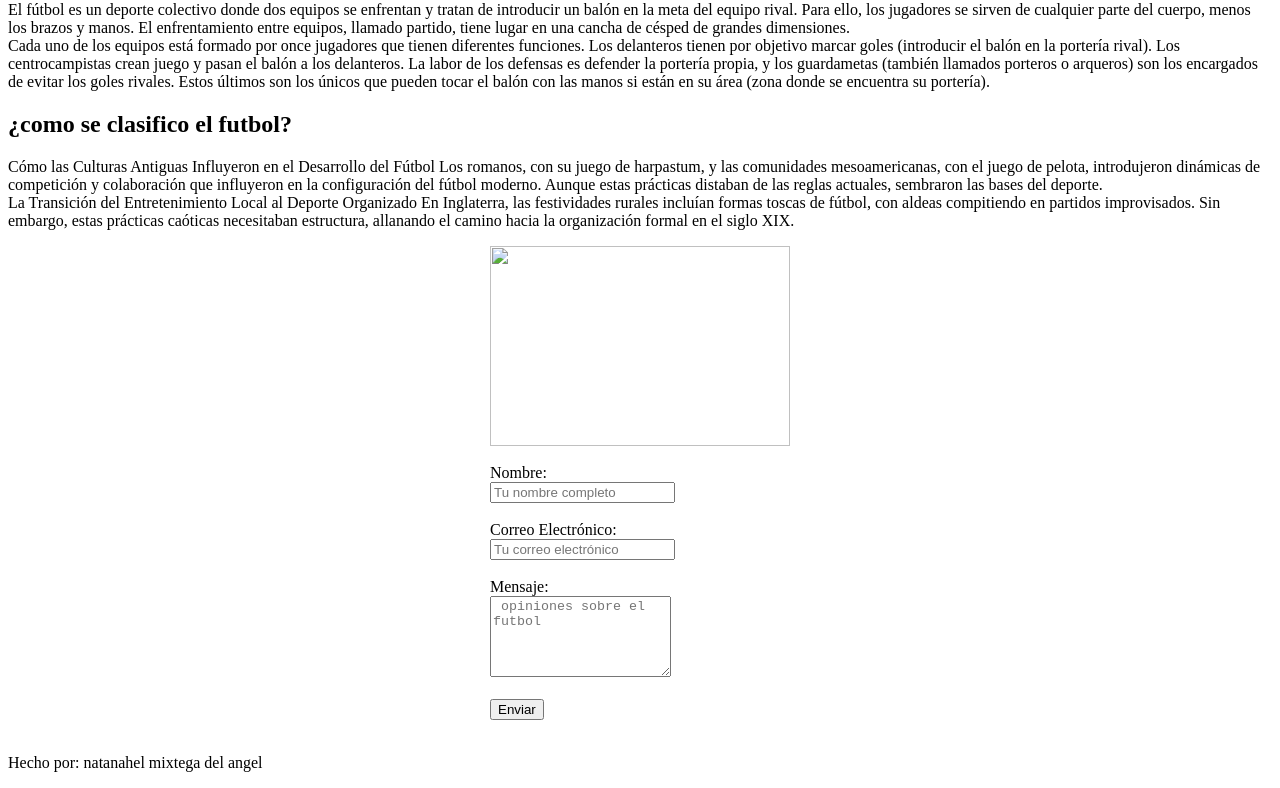
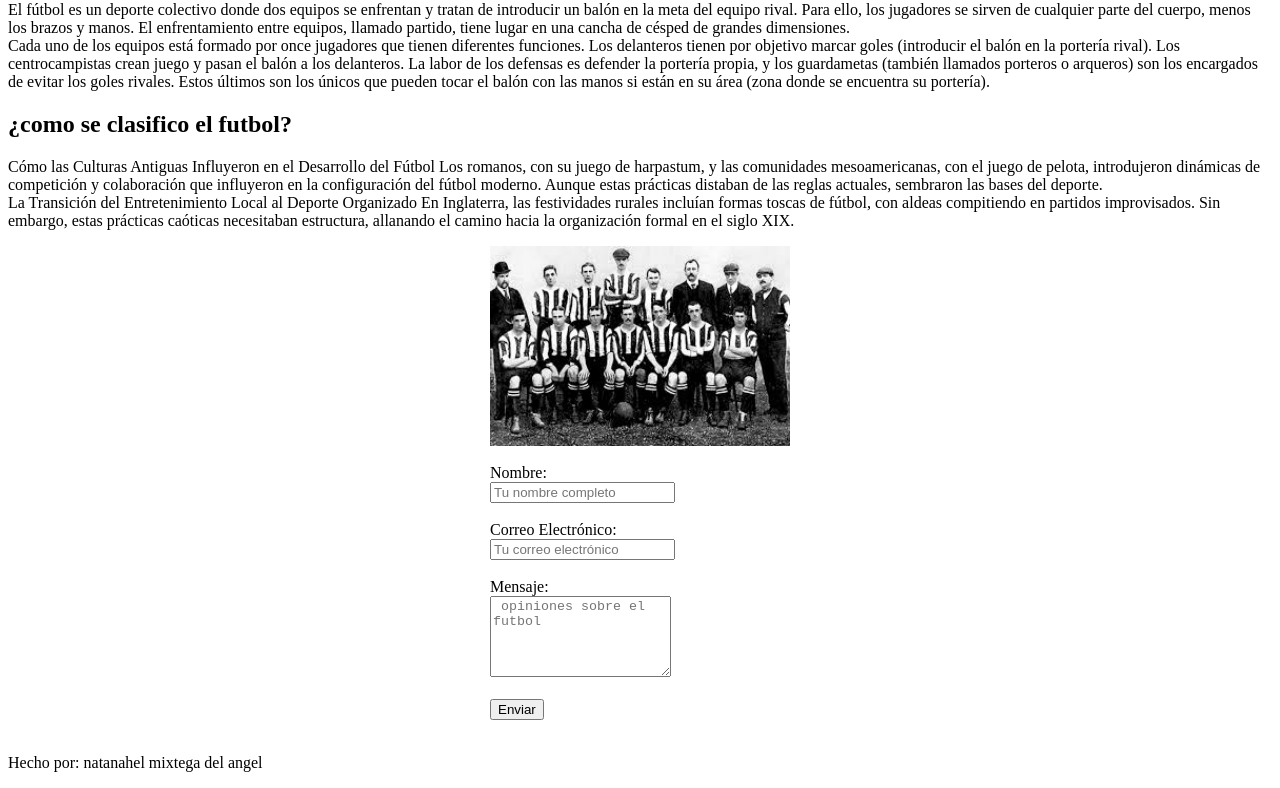
Before and after one commit to rodri410/Futbol, a plain HTML site: page index.html in a window 1280 px wide. Shown: the part 79-867 px from the top of the page. Drawn offline with Linux system fonts and the light colour scheme.

Commit message:
Update index.html

```diff
--- a/index.html
+++ b/index.html
@@ -26,7 +26,7 @@ En Inglaterra, las festividades rurales incluían formas toscas de fútbol, con
 
 
 
-<img src="fútbol.jpg"
+<img src="Inicio2.jpeg"
 width="300"
 height="200"
 style="display: block; margin: 0 auto;">
```
